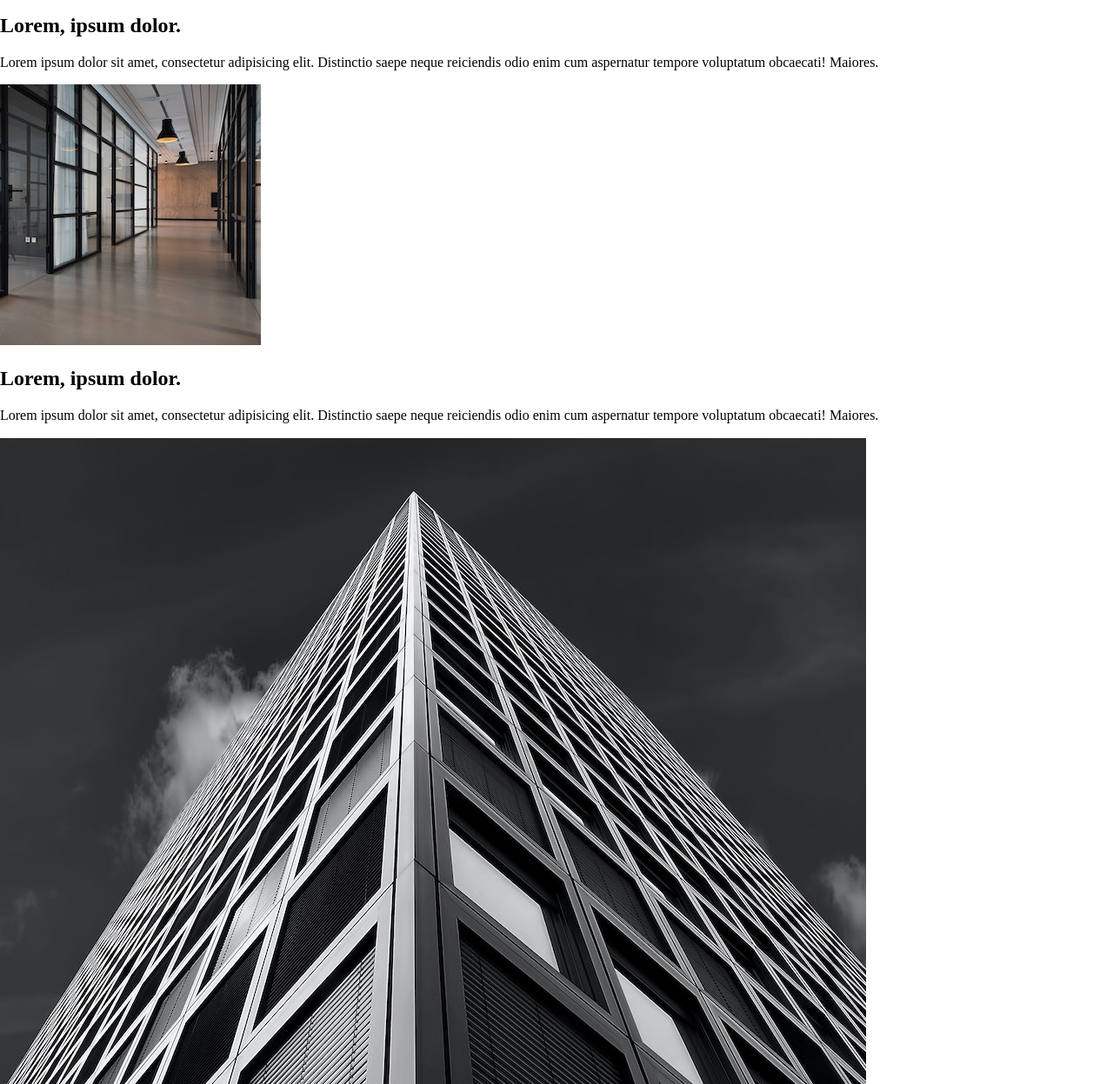
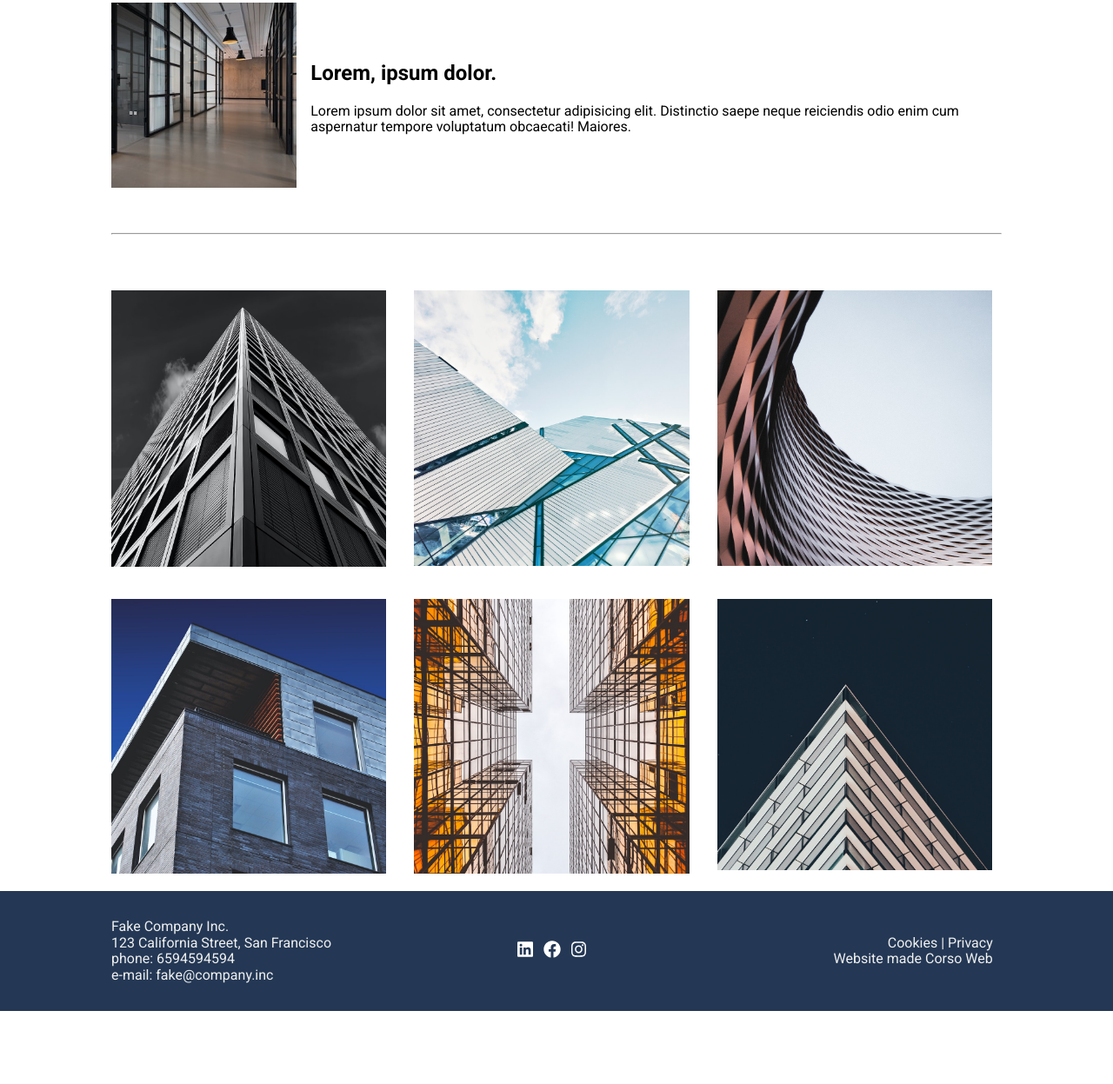
Before and after one commit to CarolinaBiec/TPW_1122, a plain HTML site: page fake_company_commentato/index.html in a window 1280 px wide. Shown: the part 1553-2800 px from the top of the page at 87% size. After the commit the page ends 2716 px from the top, so only its background shows below. Drawn offline with Linux system fonts and the light colour scheme.

Commit message:
layout commentato

```diff
--- a/fake_company_commentato/css/style.css
+++ b/fake_company_commentato/css/style.css
@@ -1,5 +1,9 @@
 * {
     box-sizing: border-box;
+}
+
+body {
+    font-family: 'Roboto', sans-serif;
 }
 
 img {
@@ -34,3 +38,98 @@ img {
 .logo img{
     width:6rem;
 }
+
+
+#intro {
+    margin-top: 3rem;
+    margin-bottom: 3rem;
+    padding:1rem;
+    background:#ccc;
+    border-left:0.5rem solid #ffcc00;
+    font-size: 1.25rem;
+    font-weight: 300;
+}
+
+/* -------------------------------------------------------------------------- */
+/*                               SEZIONE SERVIZI                              */
+/* -------------------------------------------------------------------------- */
+
+.servizio {
+    display: flex;
+    align-items: center;
+    column-gap:1rem;
+    margin-bottom: 3rem;
+}
+/* USO DI ORDER PER CAMBIARE L'ORDINE DEGLI ELEMENTI SENZA MODIFICARE HTML*/
+
+/* ORDER:-1 sposta prima
+/* ORDER: 0 -valore di default
+/* ORDER: 1 sposta dopo
+*/
+
+
+/* La pseudoclasse :nth-of-type seleziona solo gli elementi che appaiono secondo una
+numerazione precisa */
+.servizio:nth-of-type(even) .servText {
+    order:-1;
+    text-align: right;
+}
+
+
+.spacer {
+    margin-bottom: 3rem;
+}
+
+
+/* -------------------------------------------------------------------------- */
+/*                                   GALLERY                                  */
+/* -------------------------------------------------------------------------- */
+
+#gallery {
+    display: flex;
+    flex-wrap: wrap;
+    /*per riallineare ai bordi uso questo hack */
+    margin-left: -1rem;
+    margin-right: -1rem;
+}
+
+.galleryImage {
+    width:33%;
+    padding:1rem;
+}
+
+
+/* -------------------------------------------------------------------------- */
+/*                                   FOOTER                                   */
+/* -------------------------------------------------------------------------- */
+
+#mainFooter {
+    background-color: #243855;
+    color:#efefef;
+    padding-top: 2rem;
+    padding-bottom: 2rem;
+
+}
+
+.footerWrapper {
+    display: flex;
+    align-items: center;
+}
+
+#mainFooter .social img {
+    height:1.25rem;
+    width:auto;
+    margin:0.25rem;
+}
+
+.contatti, .social, .credits {
+    width: 33%;
+}
+
+.social {
+    text-align: center;
+}
+
+.credits {
+    text-align: right;
+}
--- a/fake_company_commentato/index.html
+++ b/fake_company_commentato/index.html
@@ -2,9 +2,15 @@
 <html lang="en">
     <head>
         <meta charset="UTF-8">
+
         <meta http-equiv="X-UA-Compatible" content="IE=edge">
+
         <meta name="viewport" content="width=device-width, initial-scale=1.0">
+
         <link rel="stylesheet" href="css/normalize.css">
+
+        <link rel="preconnect" href="https://fonts.googleapis.com"><link rel="preconnect" href="https://fonts.gstatic.com" crossorigin><link href="https://fonts.googleapis.com/css2?family=Roboto:wght@300;400;700&display=swap" rel="stylesheet">
+
         <link rel="stylesheet" href="css/style.css">
         <title>Document</title>
     </head>
@@ -32,24 +38,24 @@
             </nav>
         </header>
 
-        <main>
+        <main class="container">
 
-            <div id="hero" class="container">
+            <div id="hero">
                 <img src="img/hero.jpg" alt="">
             </div>
 
             <section id="intro">
-                <p>Lorem ipsum, dolor sit amet consectetur adipisicing elit. Explicabo autem
-                    odit iste labore esse consequuntur, dignissimos eligendi delectus perspiciatis
-                    voluptatem.</p>
+               <p>Lorem, ipsum dolor sit amet consectetur adipisicing elit. A exercitationem soluta voluptatum illum quam rerum ut impedit magni illo explicabo nihil quidem doloribus voluptas earum unde necessitatibus error numquam, excepturi deserunt expedita totam minima. Aperiam ducimus id reiciendis quis hic!</p>
             </section>
 
             <section id="servizi">
+
                 <div class="servizio">
 
                     <div class="servImage">
                         <img src="./img/image1.jpg" alt="">
                     </div>
+
                     <div class="servText">
                         <h2>Lorem, ipsum dolor.</h2>
                         <p>Lorem ipsum dolor sit amet, consectetur adipisicing elit. Distinctio saepe
@@ -57,6 +63,7 @@
                     </div>
 
                 </div>
+
                 <div class="servizio">
 
                     <div class="servImage">
@@ -82,6 +89,8 @@
 
                 </div>
             </section>
+
+            <hr class="spacer">
 
             <section id="gallery">
 
@@ -110,7 +119,7 @@
 
         <footer id="mainFooter">
 
-            <div class="footerWrapper">
+            <div class="footerWrapper container">
                 <div class="contatti">
                     Fake Company Inc.<br>
                     123 California Street, San Francisco<br>
```
